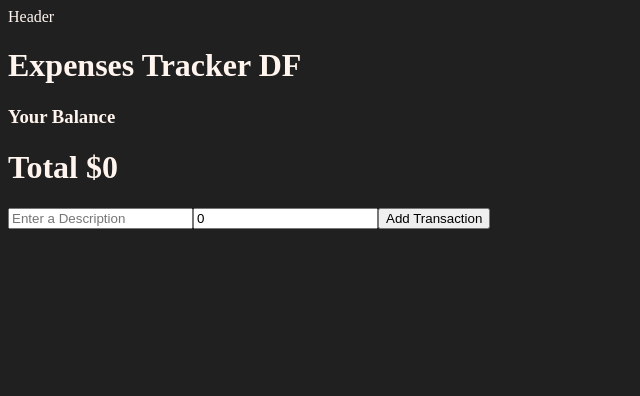
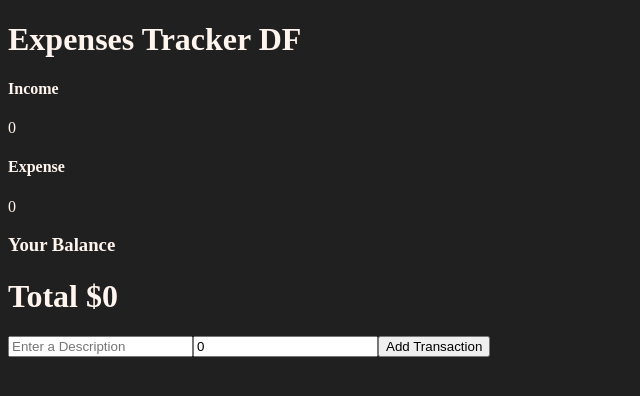
Before and after one commit to deuryferreira/react-expense-app, a React (Vite) app: page / in a window 1280 px wide. Shown: the top 396 px of the page, without its empty margins (0-640 px from the left). Built offline with nearby package versions, Linux system fonts and the light colour scheme.

Commit message:
Added: IncomeExpenses Module

```diff
--- a/src/App.jsx
+++ b/src/App.jsx
@@ -3,12 +3,13 @@ import Header from './components/Header'
 import Balance from './components/Balance'
 import Transactionform from './components/transactions/TransactionForm'
 import TransactionList from './components/transactions/TransactionList'
+import IncomeExpenses from './components/IncomeExpenses'
 
 function App() {
     return (
         <GlobalProvider>
             <Header />
-            <h1>Expenses Tracker DF</h1>
+            <IncomeExpenses />
             <Balance />
             <Transactionform />
             <TransactionList />
--- a/src/components/Header.jsx
+++ b/src/components/Header.jsx
@@ -1,7 +1,7 @@
 
 function Header() {
     return (
-        <div>Header</div>
+        <h1>Expenses Tracker DF</h1>
     )
 }
 
--- /dev/null
+++ b/src/components/IncomeExpenses.jsx
@@ -0,0 +1,34 @@
+import { useGlobalState } from "../context/GlobalState"
+
+
+function IncomeExpenses() {
+
+    const { transactions } = useGlobalState()
+
+    const amounts = transactions.map(transaction => transaction.amount)
+
+    const income = amounts
+        .filter(amount => amount > 0)
+        .reduce((acc, amount) => acc + amount, 0)
+
+
+
+    const expense = amounts.filter(amount => amount < 0)
+        .reduce((acc, amount) => acc + amount, 0)
+
+
+    return (
+        <>
+            <div>
+                <h4>Income</h4>
+                <p>{income}</p>
+            </div>
+            <div>
+                <h4>Expense</h4>
+                <p>{expense}</p>
+            </div>
+        </>
+    )
+}
+
+export default IncomeExpenses
```
